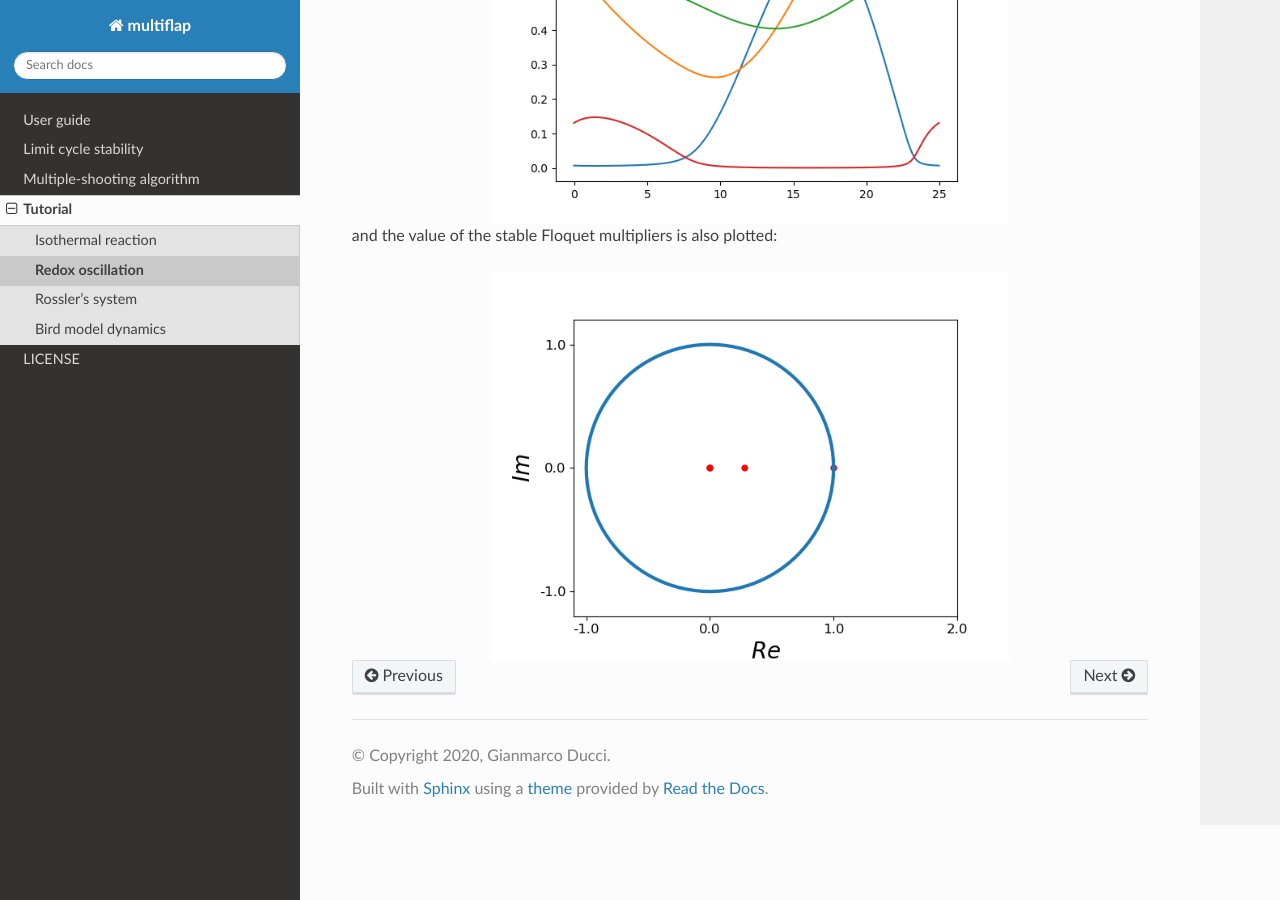
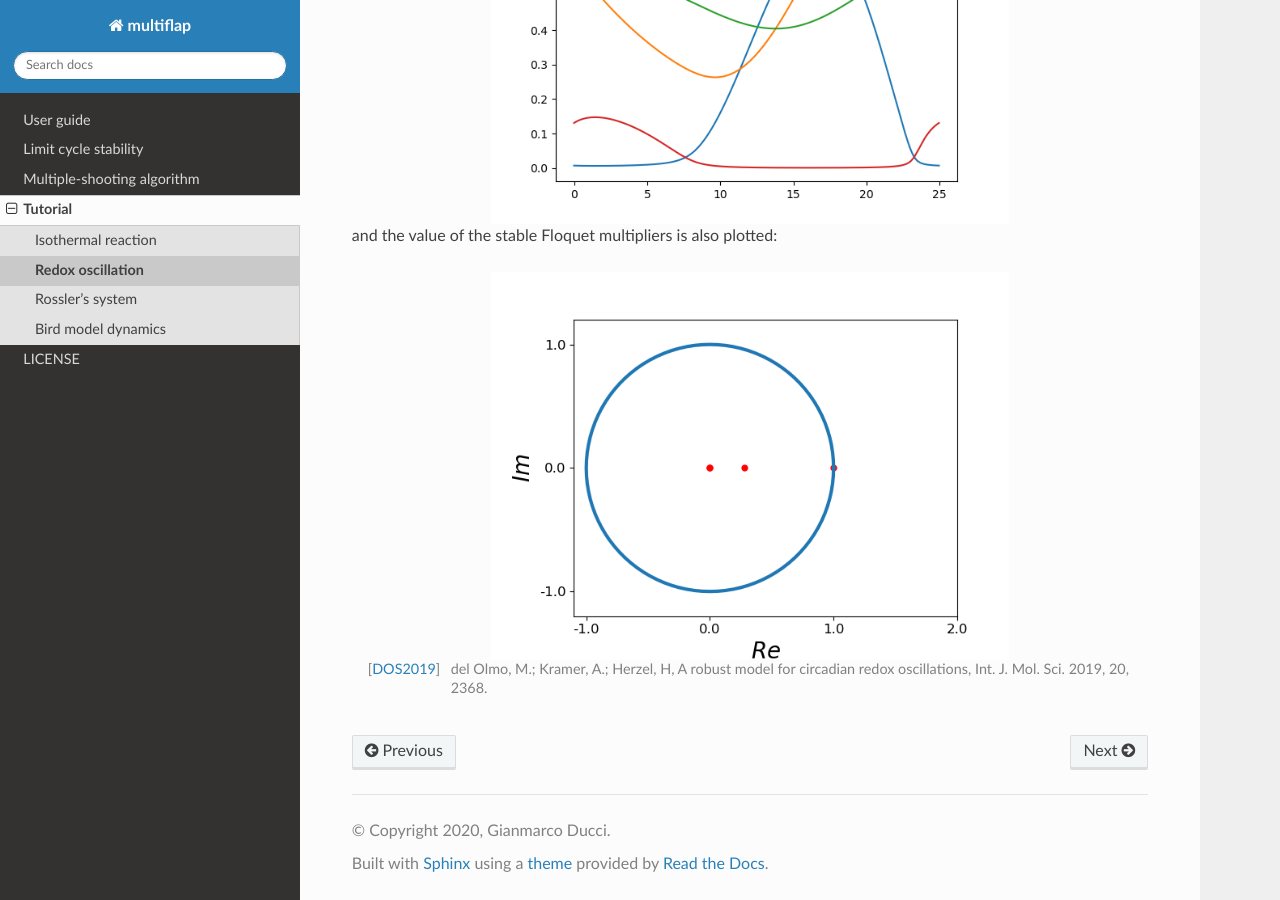
Before and after one commit to vortexlab-uclouvain/multiflap, a Sphinx documentation site: the page built from docs/tutorial/redox_oscillation.rst, in a window 1280 px wide and 900 px high, scrolled down 2453 px. Built offline with Sphinx 7.4.7 and the Read the Docs theme 2.0.0, drawn with Linux system fonts in a browser that asks for light colours; some of the changed text lies outside the part shown.

Commit message:
references added tutorial

```diff
--- a/docs/getting_started/multiflap_guide.rst
+++ b/docs/getting_started/multiflap_guide.rst
@@ -1,7 +1,7 @@
 Introduction
 ============
 
-`multiflap` is a Python toolbox for finding periodic orbit of nonlinear systems of ODEs. The code relies on the multiple-shooting algorithm, and simoultaneously allows to study the stability of the system via the Floquet multipliers.
+`multiflap` is a Python toolbox for finding periodic orbit of nonlinear systems of ODEs. The code relies on the multiple-shooting algorithm, and simultaneously allows to study the stability of the system via the Floquet multipliers.
 
 This toolbox is optimised to study the limit cycle of flapping wings dynamics, but the modular architecture allows the user to use the kernel with any set of ODEs.
 
--- a/docs/tutorial/isothermal_reaction.rst
+++ b/docs/tutorial/isothermal_reaction.rst
@@ -1,7 +1,8 @@
 Isothermal reaction
 ===================
 
-An isothermal reaction is described by a set of ODEs of the form:
+An isothermal reaction is described by a set of ODEs of the form [Sey2009]_
+
 
 .. math::
    \begin{equation}
@@ -144,3 +145,5 @@
    :alt: Limit cycle stability.
    :align: center
    :width: 80%
+
+.. [Sey2009] Practical bifurcation and stability analysis, Seydel Rudiger, Springer Science \& Business Media
--- a/docs/tutorial/redox_oscillation.rst
+++ b/docs/tutorial/redox_oscillation.rst
@@ -1,7 +1,7 @@
 Redox oscillation
 =================
 
-The set of ODEs for this system is:
+The set of ODEs for this system is [DOS2019]_:
 
 .. math::
   \frac{dD_{1}}{dt} &= p - aA D_{1} -d D_{1}\\
@@ -163,3 +163,4 @@
    :alt: Floquet multipliers.
    :align: center
    :width: 65%
+.. [DOS2019] del Olmo, M.; Kramer, A.; Herzel, H, A robust model for circadian redox oscillations, Int. J. Mol. Sci. 2019, 20, 2368.
```
Also changed, not shown: 15 other files.
